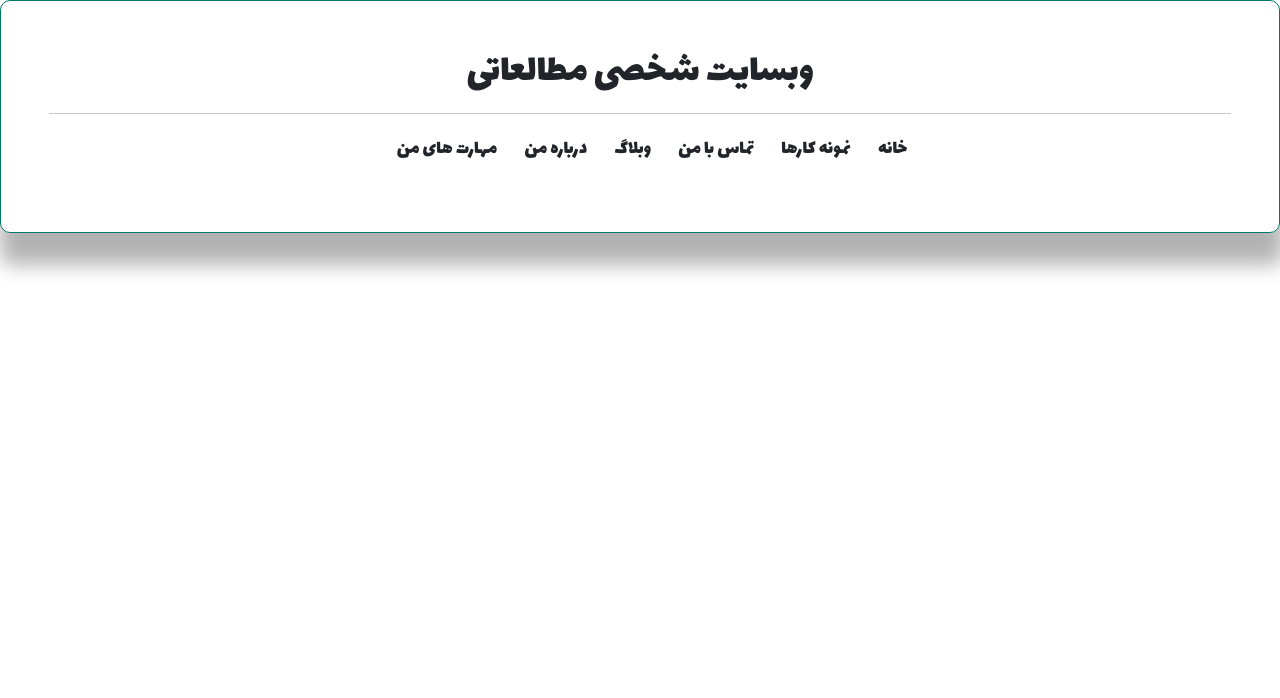
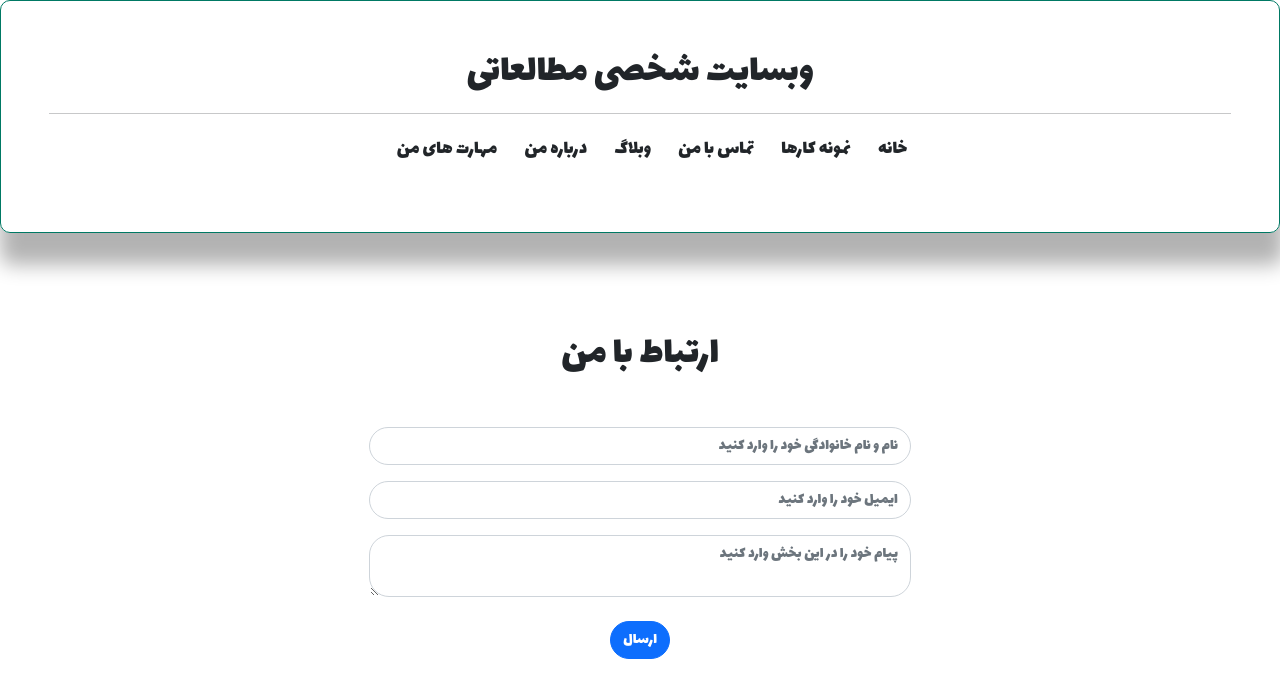
Before and after one commit to onlineabedini/New-practical-team, a Nuxt app in the folder practical_group_1402_1/personal/: page /contact in a window 1280 px wide. Shown: the top 698 px of the page. Built offline with nearby package versions, Linux system fonts and the light colour scheme.

Commit message:
contact.vue
I did it

```diff
--- a/practical_group_1402_1/personal/pages/contact.vue
+++ b/practical_group_1402_1/personal/pages/contact.vue
@@ -1,14 +1,27 @@
 <template>
-    <!-- html -->
+  <div>
+      <h1 class="text-center mb-5">
+        ارتباط با من
+        <!--textboxes and textarea-->
+          <div class="rounded-pill  p-5 mb-5">
+            <div class="text">
+             <input type="text" id="inputname" placeholder="نام و نام خانوادگی خود را وارد کنید" class="form-control mb-3 w-50">
+             <input type="text" id="inputemail" placeholder="ایمیل خود را وارد کنید" class="form-control mb-3 w-50">
+             <textarea class="form-control mb-3 w-50" id="Textarea" placeholder="پیام خود را در این بخش وارد کنید"></textarea>
+            </div>
+             <button type="button" class="btn btn-primary">ارسال</button>
+          </div>
+      </h1>
+  </div>
+</template>
 
-  </template>
-  <script>
 
-  //this is for java script
-
-  </script>
-  <style scoped>
-
-  /* this is for css */
-
-  </style>
+<style>
+/*Bring in the middle textboxes and textarea*/
+.text{
+  display: flex;
+  align-items: center;
+  justify-content: center;
+  flex-direction: column;
+}
+</style>
```
